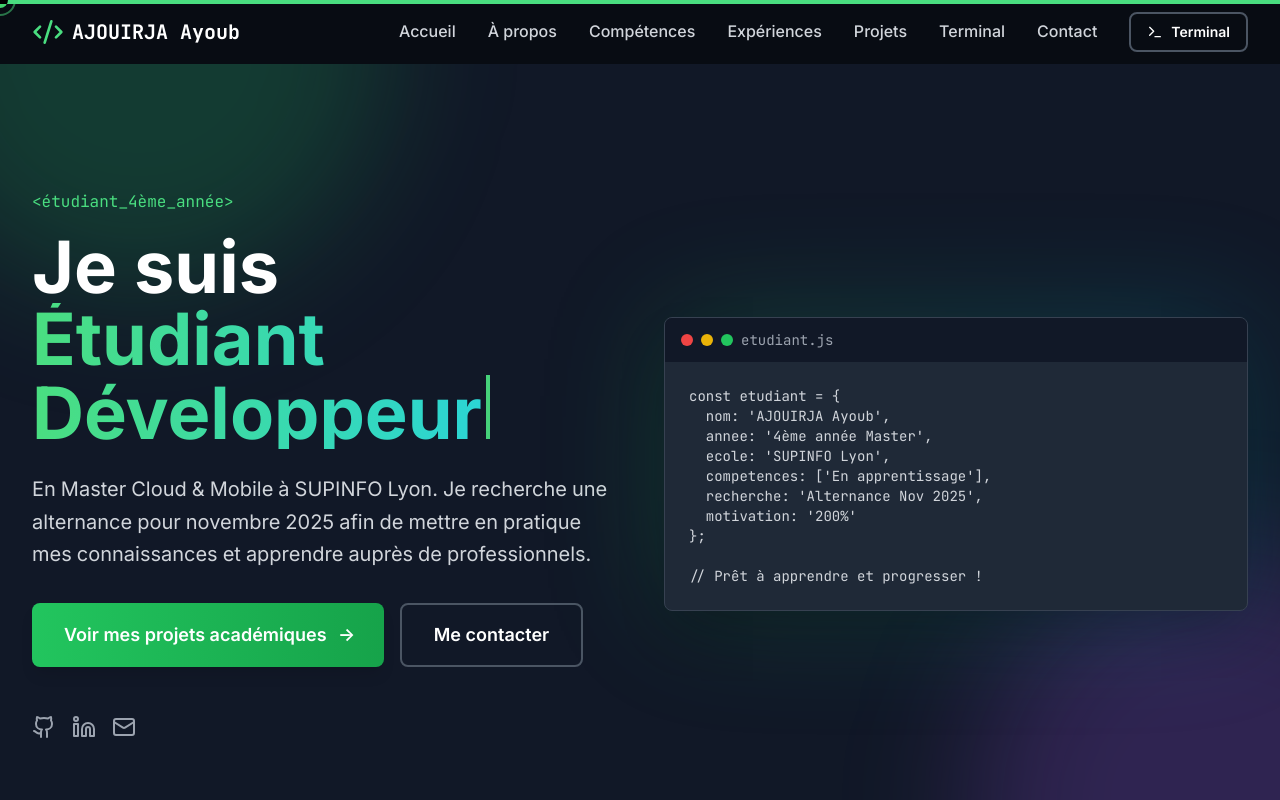
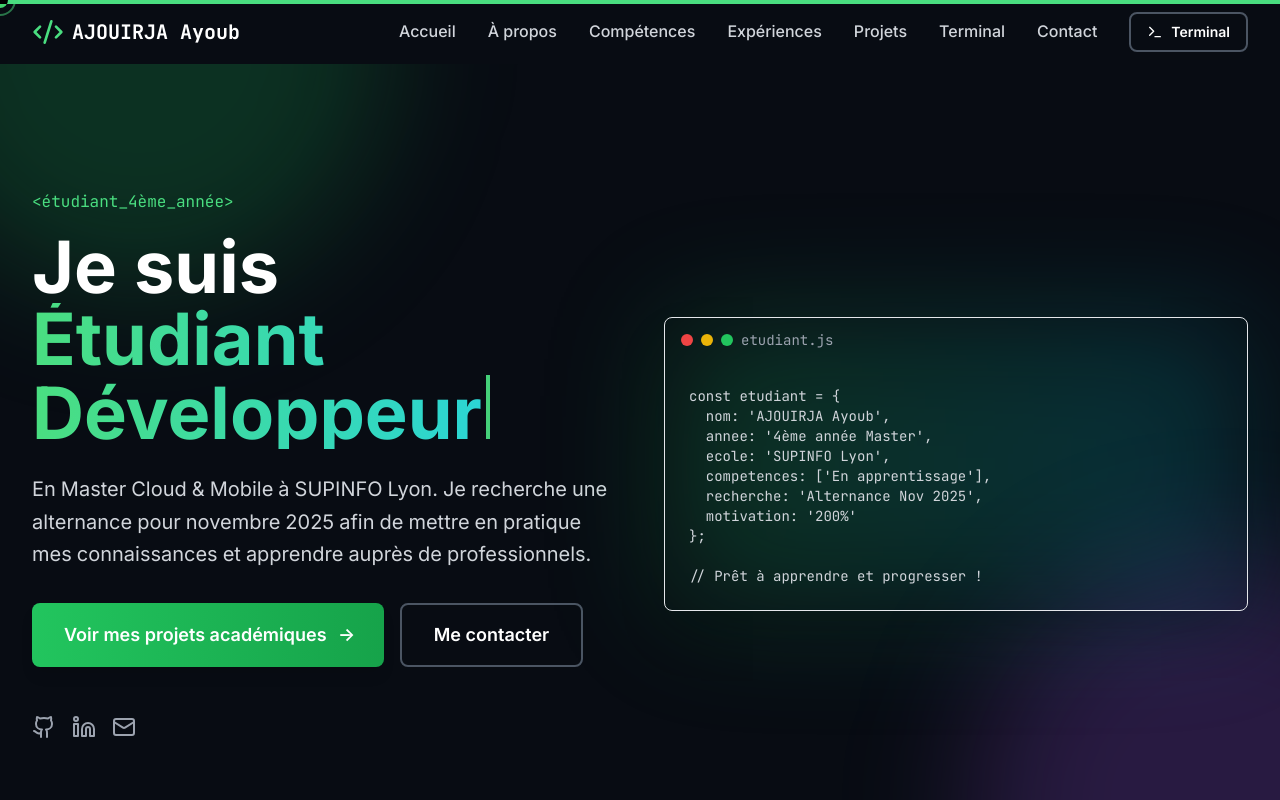
Before and after one commit to AJOUIRJAayoub/PORTFOLIO, a React (Vite) app: page / in a window 1280 px wide. Shown: the top 800 px of the page. Built offline with nearby package versions, Linux system fonts and the light colour scheme.

Commit message:
Fix: amélioration complète de la lisibilité avec les couleurs gray de Tailwind

```diff
--- a/src/components/layout/Footer.tsx
+++ b/src/components/layout/Footer.tsx
@@ -11,14 +11,14 @@ export default function Footer() {
   ]
 
   return (
-    <footer className="bg-dark-950 border-t border-dark-800 py-8 mt-20">
+    <footer className="bg-gray-950 border-t border-gray-800 py-8 mt-20">
       <div className="max-w-7xl mx-auto px-4 sm:px-6 lg:px-8">
         <div className="flex flex-col md:flex-row justify-between items-center space-y-4 md:space-y-0">
           <div className="text-center md:text-left">
-            <p className="text-dark-400 flex items-center justify-center md:justify-start">
+            <p className="text-gray-400 flex items-center justify-center md:justify-start">
               Fait avec <Heart className="w-4 h-4 text-red-500 mx-1" /> par Ayoub AJOUIRJA
             </p>
-            <p className="text-dark-500 text-sm mt-1">
+            <p className="text-gray-500 text-sm mt-1">
               © {currentYear} Tous droits réservés
             </p>
           </div>
@@ -28,7 +28,7 @@ export default function Footer() {
               <motion.a
                 key={social.label}
                 href={social.href}
-                className="text-dark-400 hover:text-primary-400 transition-colors duration-200"
+                className="text-gray-400 hover:text-primary-400 transition-colors duration-200"
                 whileHover={{ y: -3 }}
                 aria-label={social.label}
               >
--- a/src/components/layout/Layout.tsx
+++ b/src/components/layout/Layout.tsx
@@ -7,7 +7,7 @@ interface LayoutProps {
 
 export default function Layout({ children }: LayoutProps) {
   return (
-    <div className="min-h-screen bg-dark-900">
+    <div className="min-h-screen bg-gray-900">
       <Navbar />
       <main className="pt-16">
         {children}
--- a/src/components/ui/Badge.tsx
+++ b/src/components/ui/Badge.tsx
@@ -14,8 +14,8 @@ export default function Badge({
 }: BadgeProps) {
   const variants = {
     primary: 'bg-primary-500/20 text-primary-400 border-primary-500/30',
-    secondary: 'bg-dark-700 text-dark-200 border-dark-600',
-    outline: 'bg-transparent text-dark-300 border-dark-600',
+    secondary: 'bg-gray-700 text-gray-200 border-gray-600',
+    outline: 'bg-transparent text-gray-300 border-gray-600',
   }
 
   const sizes = {
--- a/src/components/ui/Button.tsx
+++ b/src/components/ui/Button.tsx
@@ -19,9 +19,9 @@ const Button = forwardRef<HTMLButtonElement, ButtonProps>(
 
     const variants = {
       primary: 'bg-gradient-to-r from-primary-500 to-primary-600 text-white hover:from-primary-600 hover:to-primary-700 shadow-lg hover:shadow-xl',
-      secondary: 'bg-dark-800 text-white hover:bg-dark-700',
-      outline: 'border-2 border-dark-600 text-white hover:bg-dark-800',
-      ghost: 'text-dark-300 hover:text-white hover:bg-dark-800/50',
+      secondary: 'bg-gray-800 text-white hover:bg-gray-700',
+      outline: 'border-2 border-gray-600 text-white hover:bg-gray-800',
+      ghost: 'text-gray-300 hover:text-white hover:bg-gray-800/50',
     }
 
     const sizes = {
--- a/src/components/ui/Card.tsx
+++ b/src/components/ui/Card.tsx
@@ -9,9 +9,9 @@ interface CardProps extends React.HTMLAttributes<HTMLDivElement> {
 const Card = forwardRef<HTMLDivElement, CardProps>(
   ({ className, variant = 'default', hover = true, children, ...props }, ref) => {
     const variants = {
-      default: 'bg-dark-800 border-dark-700',
-      glass: 'bg-dark-800/50 backdrop-blur-md border-dark-700/50',
-      gradient: 'bg-gradient-to-br from-dark-800 to-dark-900 border-dark-700',
+      default: 'bg-gray-800 border-gray-700',
+      glass: 'bg-gray-800/50 backdrop-blur-md border-gray-700/50',
+      gradient: 'bg-gradient-to-br from-gray-800 to-gray-900 border-gray-700',
     }
 
     const baseStyles = 'rounded-lg border shadow-lg overflow-hidden'
--- a/src/components/ui/Loader.tsx
+++ b/src/components/ui/Loader.tsx
@@ -20,7 +20,7 @@ export default function Loader() {
           initial={{ opacity: 1 }}
           exit={{ opacity: 0 }}
           transition={{ duration: 0.5 }}
-          className="fixed inset-0 z-[100] bg-dark-900 flex items-center justify-center"
+          className="fixed inset-0 z-[100] bg-gray-900 flex items-center justify-center"
         >
           <motion.div
             initial={{ scale: 0.8, opacity: 0 }}
@@ -38,7 +38,7 @@ export default function Loader() {
 
             <motion.div className="space-y-2">
               <h2 className="text-2xl font-bold text-white">Chargement...</h2>
-              <div className="w-48 h-1 bg-dark-800 rounded-full overflow-hidden">
+              <div className="w-48 h-1 bg-gray-800 rounded-full overflow-hidden">
                 <motion.div
                   className="h-full bg-gradient-to-r from-primary-400 to-cyan-400"
                   initial={{ x: "-100%" }}
--- a/src/styles/globals.css
+++ b/src/styles/globals.css
@@ -28,7 +28,7 @@
   }
 
   body {
-    @apply bg-dark-900 text-white antialiased;
+    @apply bg-gray-900 text-white antialiased;
     font-family: 'Inter', -apple-system, BlinkMacSystemFont, 'Segoe UI', sans-serif;
     line-height: 1.6;
     overflow-x: hidden;
@@ -40,11 +40,11 @@
   }
 
   ::-webkit-scrollbar-track {
-    @apply bg-dark-800;
+    @apply bg-gray-800;
   }
 
   ::-webkit-scrollbar-thumb {
-    @apply bg-dark-600 rounded-md;
+    @apply bg-gray-600 rounded-md;
     transition: background-color 0.3s ease;
   }
 
@@ -67,7 +67,7 @@
   }
 
   :focus-visible {
-    @apply ring-2 ring-primary-500 ring-offset-2 ring-offset-dark-900 rounded-md;
+    @apply ring-2 ring-primary-500 ring-offset-2 ring-offset-gray-900 rounded-md;
   }
 
   /* Headings */
@@ -134,11 +134,11 @@
 
   /* Glass effect */
   .glass {
-    @apply bg-dark-800/50 backdrop-blur-md border border-dark-700/50;
+    @apply bg-gray-800/50 backdrop-blur-md border border-gray-700/50;
   }
 
   .glass-dark {
-    @apply bg-dark-900/50 backdrop-blur-lg border border-dark-800/50;
+    @apply bg-gray-900/50 backdrop-blur-lg border border-gray-800/50;
   }
 
   /* Button base */
@@ -148,12 +148,12 @@
 
   /* Card base */
   .card-base {
-    @apply bg-dark-800 rounded-lg border border-dark-700 overflow-hidden;
+    @apply bg-gray-800 rounded-lg border border-gray-700 overflow-hidden;
   }
 
   /* Input base */
   .input-base {
-    @apply w-full px-4 py-3 bg-dark-800 border border-dark-700 rounded-lg text-white placeholder-dark-500;
+    @apply w-full px-4 py-3 bg-gray-800 border border-gray-700 rounded-lg text-white placeholder-gray-500;
     @apply focus:outline-none focus:ring-2 focus:ring-primary-500 focus:border-transparent;
     @apply transition-all duration-200;
   }
--- a/tailwind.config.js
+++ b/tailwind.config.js
@@ -19,19 +19,8 @@ export default {
           800: '#166534',
           900: '#14532d',
         },
-        dark: {
-          50: '#f9fafb',
-          100: '#f3f4f6',
-          200: '#e5e7eb',
-          300: '#d1d5db',
-          400: '#9ca3af',
-          500: '#6b7280',
-          600: '#4b5563',
-          700: '#374151',
-          800: '#1f2937',
-          900: '#111827',
-          950: '#030712',
-        }
+        // Utilisation des couleurs gray de Tailwind par défaut
+        // Plus besoin de dark custom
       },
       fontFamily: {
         'mono': ['JetBrains Mono', 'Fira Code', 'monospace'],
```
